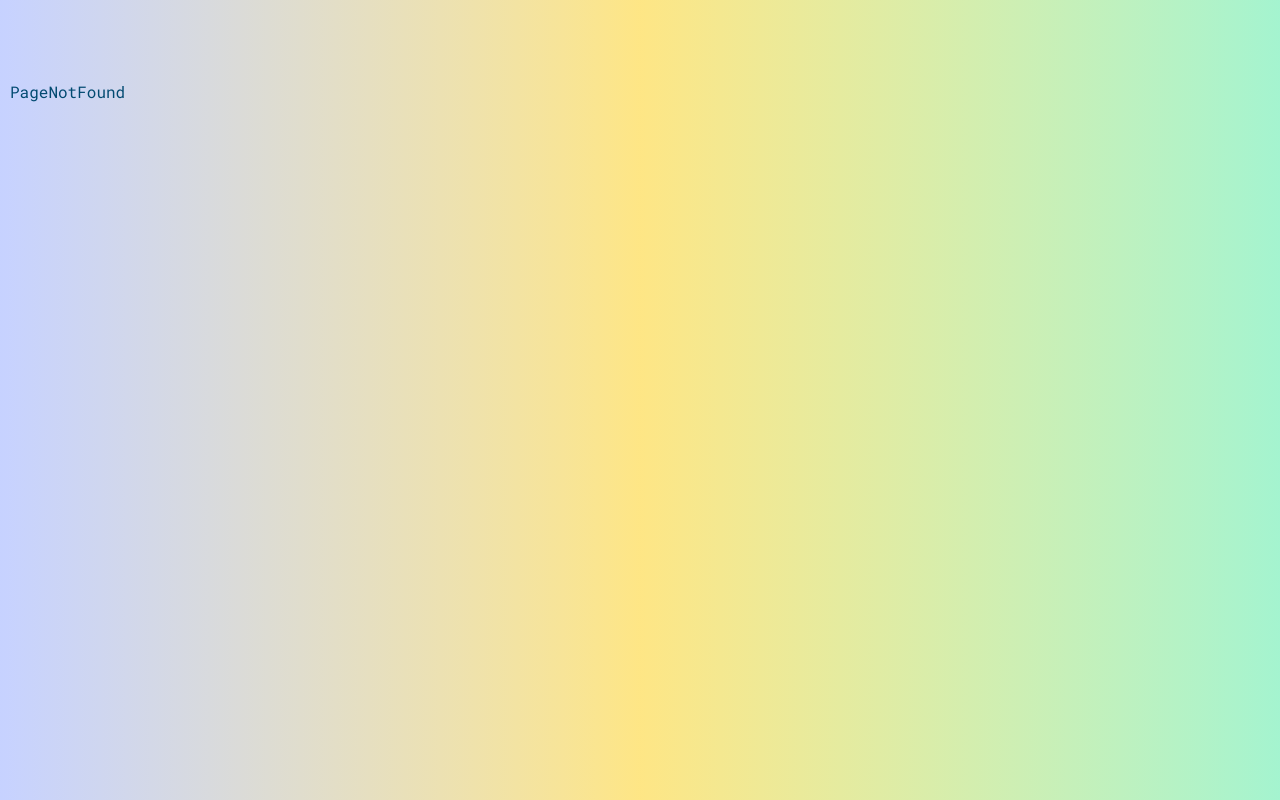
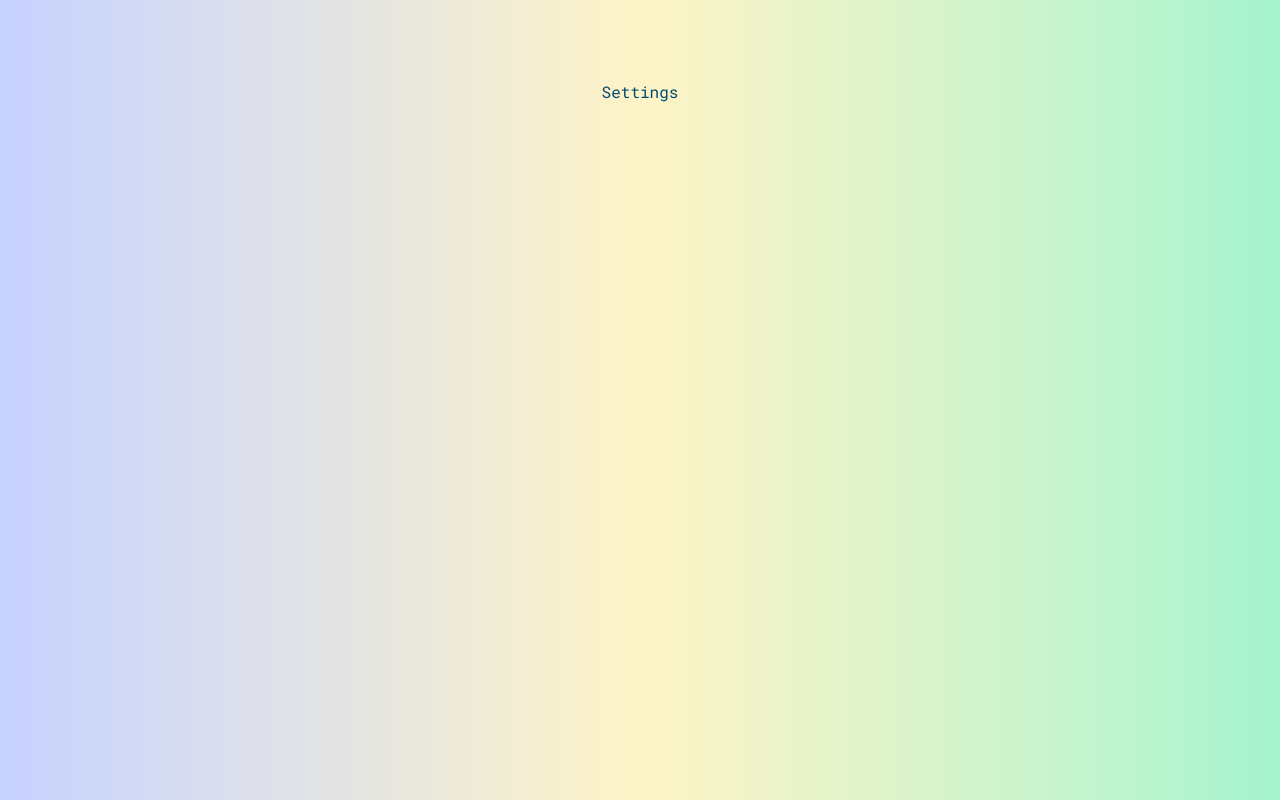
Before and after one commit to nomaan-07/QuizHunt, a React (Vite) app: page /app/settings in a window 1280 px wide. Built offline with nearby package versions, Linux system fonts and the light colour scheme.

Commit message:
refactor: react router

```diff
--- a/index.html
+++ b/index.html
@@ -37,7 +37,7 @@
     />
   </head>
   <body
-    class="bg-gradient-to-r from-indigo-200 via-amber-200 to-emerald-200 dark:bg-gradient-to-r dark:from-indigo-950 dark:via-teal-950 dark:to-cyan-950"
+    class="font-roboto bg-gradient-to-r from-indigo-200 to-emerald-200 text-sky-900 md:via-amber-100 rtl:font-sans dark:bg-gradient-to-r dark:from-indigo-950 dark:to-cyan-950 dark:text-sky-100 dark:md:via-teal-950"
   >
     <div id="root"></div>
     <script type="module" src="/src/main.jsx"></script>
--- a/src/App.jsx
+++ b/src/App.jsx
@@ -1,4 +1,4 @@
-import { BrowserRouter, Route, Routes } from "react-router";
+import { BrowserRouter, Navigate, Route, Routes } from "react-router";
 
 import Homepage from "./pages/Homepage";
 import PageNotFound from "./pages/PageNotFound";
@@ -7,6 +7,7 @@ import Quiz from "./pages/Quiz";
 import AppLayout from "./ui/AppLayout";
 import { DarkModeProvider } from "./contexts/DarkModeContext";
 import { LanguageProvider } from "./contexts/LanguageContext";
+import Settings from "./pages/Settings";
 
 function App() {
   return (
@@ -14,12 +15,14 @@ function App() {
       <DarkModeProvider>
         <BrowserRouter>
           <Routes>
-            <Route path="/" element={<AppLayout />}>
-              <Route index element={<Homepage />} />
-              <Route path="/quiz" element={<Quiz />} />
-              <Route path="/results" element={<Results />} />
-              <Route path="*" element={<PageNotFound />} />
+            <Route index element={<Homepage />} />
+            <Route path="app" element={<AppLayout />}>
+              <Route index element={<Navigate replace to="settings" />} />
+              <Route path="settings" element={<Settings />} />
+              <Route path="quiz" element={<Quiz />} />
+              <Route path="results" element={<Results />} />
             </Route>
+            <Route path="*" element={<PageNotFound />} />
           </Routes>
         </BrowserRouter>
       </DarkModeProvider>
--- a/src/pages/Homepage.jsx
+++ b/src/pages/Homepage.jsx
@@ -8,17 +8,15 @@ import Text from "../ui/Text";
 
 function Homepage() {
   return (
-    <div className="space-y-12 text-center">
-      <div className="mx-auto w-fit">
-        <Logo />
-      </div>
+    <div className="container my-20 space-y-12 text-center">
+      <Logo />
       <Heading>{useTranslation("homepage.heading")}</Heading>
       <Text size="large">{useTranslation("homepage.title")}</Text>
       <div className="flex items-center justify-center gap-4">
         <DarkModeToggle />
         <LanguageSwitch />
       </div>
-      <Button to="/quiz">{useTranslation("common.letsGo")}</Button>
+      <Button to="app">{useTranslation("common.letsGo")}</Button>
     </div>
   );
 }
--- /dev/null
+++ b/src/pages/Settings.jsx
@@ -0,0 +1,5 @@
+function Settings() {
+  return <div>Settings</div>;
+}
+
+export default Settings;
--- a/src/styles/index.css
+++ b/src/styles/index.css
@@ -11,4 +11,8 @@
   margin-right: auto;
   padding-left: 10px;
   padding-right: 10px;
+  display: flex;
+  flex-direction: column;
+  align-items: center;
+  justify-content: center;
 }
--- a/src/ui/AppLayout.jsx
+++ b/src/ui/AppLayout.jsx
@@ -2,7 +2,7 @@ import { Outlet } from "react-router";
 
 function AppLayout() {
   return (
-    <div className="font-roboto container my-20 text-sky-900 rtl:font-sans dark:text-sky-100">
+    <div className="container my-20">
       <Outlet />
     </div>
   );
```
